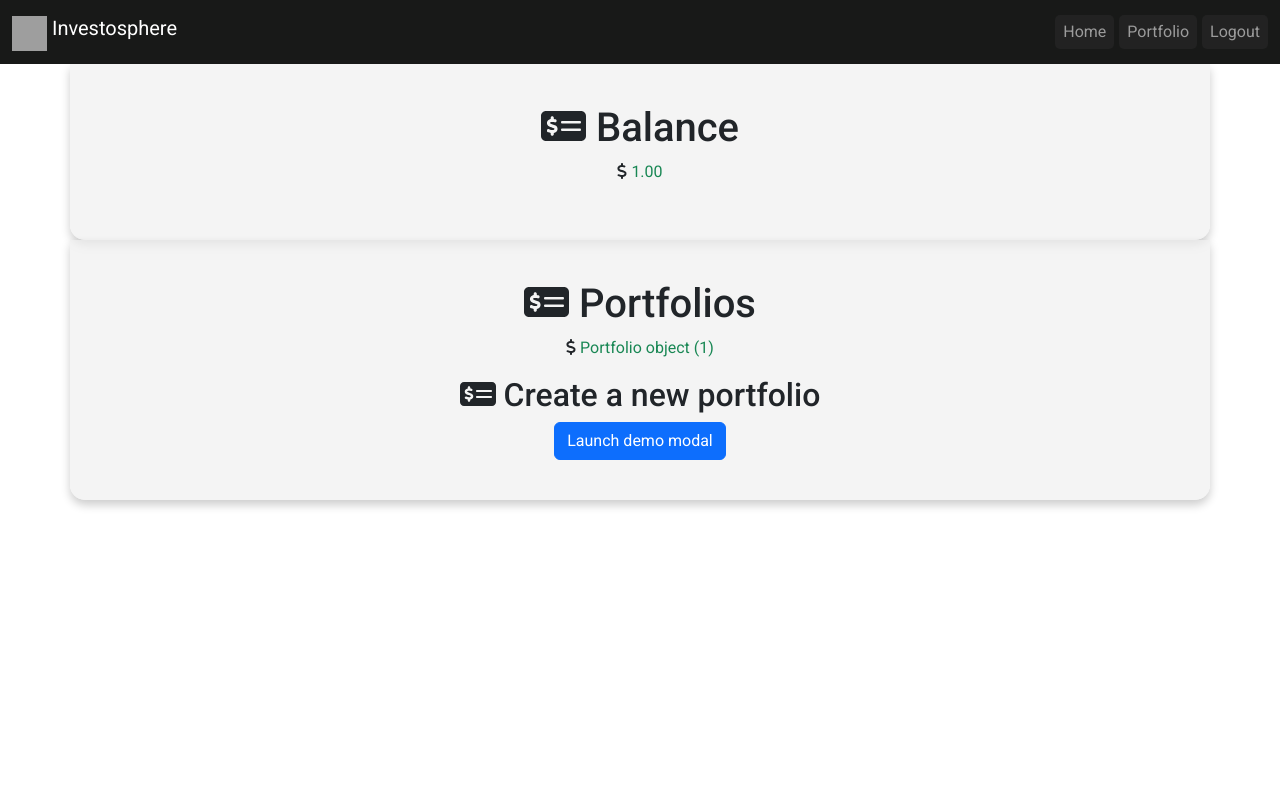
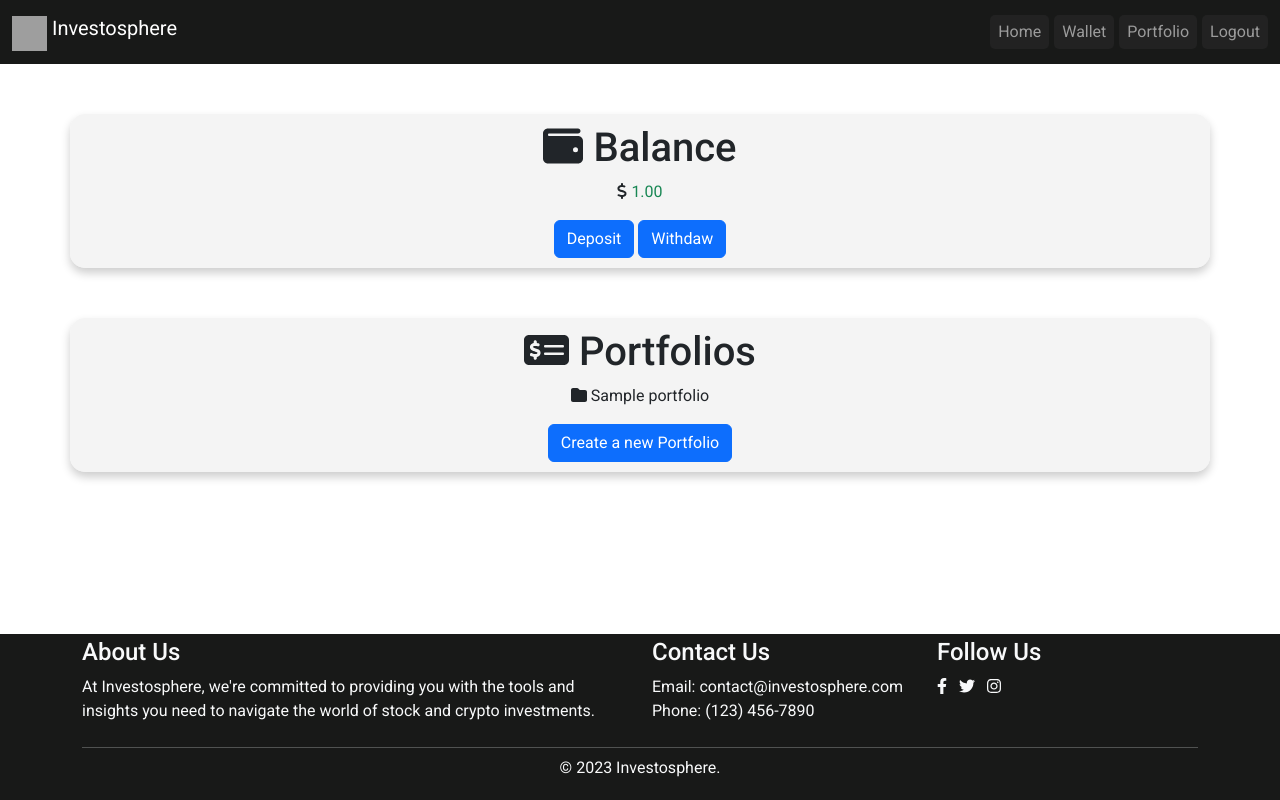
Before and after one commit to Danvm94/investosphere, a Django app: page /portfolio/ in a window 1280 px wide. Run offline with Django 4.2, Linux system fonts and the light colour scheme; a user stored in the database is signed in; tables that the repository leaves empty hold one stand-in row (values such as "Sample post"); some libraries are stand-ins or nearby versions; grey boxes are pictures that could not be loaded.

Commit message:
Add webpage footer on base html with relevant information

```diff
--- /dev/null
+++ b/investo_hub/forms.py
@@ -0,0 +1,7 @@
+from django import forms
+from .models import Portfolio
+
+class PortfolioForm(forms.ModelForm):
+    class Meta:
+        model = Portfolio
+        fields = ['name']  # Include only the 'name' field in the form
--- a/investo_hub/models.py
+++ b/investo_hub/models.py
@@ -3,6 +3,7 @@ from django.contrib.auth.models import User
 
 class Portfolio(models.Model):
     user = models.ForeignKey(User, on_delete=models.CASCADE)
+    name = models.CharField(max_length=15)
     created_at = models.DateTimeField(auto_now_add=True)
 
 class Wallet(models.Model):
--- a/investo_hub/urls.py
+++ b/investo_hub/urls.py
@@ -4,4 +4,5 @@ from . import views
 
 urlpatterns = [
     path('portfolio/', views.portfolio_view, name='portfolio'),
+    path('wallet/', views.wallet_view, name='wallet'),
 ]
--- a/investo_hub/views.py
+++ b/investo_hub/views.py
@@ -3,12 +3,32 @@ from django.shortcuts import render, redirect
 from django.contrib import messages
 from django.contrib.auth.decorators import login_required
 from .models import Wallet, Portfolio
+from .forms import PortfolioForm
 import requests
 import os
 
+
 def portfolio_view(request):
+    user = request.user
+
+    if request.method == 'POST':
+        form = PortfolioForm(request.POST)
+        if form.is_valid():
+            name = form.cleaned_data['name']
+            new_portfolio = Portfolio.objects.create(user=user, name=name)
+            return redirect('portfolio')
+    else:
+        form = PortfolioForm()
+
+    wallet = Wallet.objects.get(user=user)
+    balance = wallet.dollars
+    portfolios = Portfolio.objects.filter(user=user)
+
+    return render(request, 'portfolio.html', {'balance': balance, 'portfolios': portfolios, 'form': form})
+
+
+def wallet_view(request):
     user = request.user
     wallet = Wallet.objects.get(user=user)
     balance = wallet.dollars
-    portfolios = Portfolio.objects.filter(user=user)
-    return render(request, 'portfolio.html', {'balance': balance, 'portfolios': portfolios})
+    return render(request, 'wallet.html', {'balance': balance})
--- a/static/css/styles.css
+++ b/static/css/styles.css
@@ -1,12 +1,12 @@
 * {
   font-family: "Roboto", sans-serif;
 }
+
 
 .bg-charcoal {
   --bs-bg-opacity: 1;
   background-color: #181918;
 }
-
 
 .registration-container {
   background-color: #f0f0f0;
@@ -77,6 +77,14 @@
   border-radius: 0 0 15px 15px;
 }
 
+.portfolio-container {
+  margin-top: 50px;
+  background-color: rgba(240, 240, 240, 0.7);
+  box-shadow: 0px 5px 10px rgba(0, 0, 0, 0.2);
+  border-radius: 15px;
+  padding: 10px;
+}
+
 @media (min-width: 992px) {
   .nav-link {
     border-radius: 5px;
--- a/templates/base.html
+++ b/templates/base.html
@@ -42,6 +42,9 @@
                 </li>
                 {% if user.is_authenticated %}
                 <li class="nav-item">
+                    <a class="nav-link" href="{% url 'wallet' %}">Wallet</a>
+                </li>
+                <li class="nav-item">
                     <a class="nav-link" href="{% url 'portfolio' %}">Portfolio</a>
                 </li>
                 <li class="nav-item">
@@ -58,7 +61,7 @@
     </div>
 </nav>
 
-<body>
+<body class="d-flex flex-column min-vh-100">
     <!-- Messages Part -->
     <div>
         {%if messages%}
@@ -95,10 +98,34 @@
         {% endblock content %}
     </main>
 
+    <footer class="bg-charcoal text-light py-1 mt-auto">
+        <div class="container">
+            <div class="row">
+                <div class="col-md-6">
+                    <h4>About Us</h4>
+                    <p>At Investosphere, we're committed to providing you with the tools and insights you need to navigate the world of stock and crypto investments.</p>
+                </div>
+                <div class="col-md-3">
+                    <h4>Contact Us</h4>
+                    <p>Email: contact@investosphere.com<br>Phone: (123) 456-7890</p>
+                </div>
+                <div class="col-md-3">
+                    <h4>Follow Us</h4>
+                    <a href="https://facebook.com" class="text-light me-2"><i class="fab fa-facebook-f"></i></a>
+                    <a href="https://twitter.com" class="text-light me-2"><i class="fab fa-twitter"></i></a>
+                    <a href="https://instagram.com" class="text-light me-2"><i class="fab fa-instagram"></i></a>
+                </div>
+            </div>
+            <hr class="my-2">
+            <p class="text-center">© 2023 Investosphere.</p>
+        </div>
+    </footer>
+
     <script src="https://cdn.jsdelivr.net/npm/bootstrap@5.2.3/dist/js/bootstrap.bundle.min.js"
         integrity="sha384-kenU1KFdBIe4zVF0s0G1M5b4hcpxyD9F7jL+jjXkk+Q2h455rYXK/7HAuoJl+0I4"
         crossorigin="anonymous"></script>
     <script src="{% static 'js/scripts.js' %}"></script>
 </body>
 
+
 </html>
--- a/templates/home.html
+++ b/templates/home.html
@@ -2,7 +2,7 @@
 
 {% block content %}
 
-<div class="container brief-container">
+<div class="container brief-container mt-5 mb-5">
     <div class="row">
         <div class="col-md-8">
             <h1>Your Intelligent Investing Hub for Stocks and Cryptocurrencies</h1>
@@ -26,7 +26,7 @@
     </div>
 </div>
 
-<div class="container news-container d-none d-lg-block">
+<div class="container news-container d-none d-lg-block mb-5">
     <div class="row">
         <h1 class="text-center">News</h1>
         {%for article in articles%}
@@ -83,5 +83,4 @@
 
 
 
-
 {% endblock %}
--- a/templates/login.html
+++ b/templates/login.html
@@ -9,11 +9,11 @@
                 <div class="mb-3">
                     <div class="row">
                         <div class="col-md-5">
-                            <label for="id_username" class="form-label">Username</label>
-                            <input type="text" name="username" class="form-control"><br>
+                            <label for="username" class="form-label">Username</label>
+                            <input type="username" name="username" class="form-control"><br>
                         </div>
                         <div class="col-md-5">
-                            <label for="id_email" class="form-label">Email</label>
+                            <label for="password" class="form-label">Password</label>
                             <input type="password" name="password" class="form-control"><br>
                         </div>
                     </div>
--- a/templates/portfolio.html
+++ b/templates/portfolio.html
@@ -1,49 +1,77 @@
 {% extends 'base.html' %}
 
 {% block content %}
-<div class="container brief-container">
+<div class="container portfolio-container">
     <div class="row">
         <div class="col-md-12 text-center">
-            <h1><i class="fa-solid fa-money-check-dollar"></i> Balance</h1>
+            <h1><i class="fa-solid fa-wallet"></i> Balance</h1>
             <p><i class="fa-solid fa-dollar-sign"></i> <span class="text-success">{{balance}}</span></p>
-
+            <button type="button" class="btn btn-primary" data-bs-toggle="modal" data-bs-target="#depositModal">
+                Deposit
+            </button>
+            <button type="button" class="btn btn-primary" data-bs-toggle="modal" data-bs-target="#exampleModal">
+                Withdaw
+            </button>
         </div>
     </div>
 </div>
 
-<div class="container brief-container">
+<div class="container portfolio-container">
     <div class="row">
         <div class="col-md-12 text-center">
             <h1><i class="fa-solid fa-money-check-dollar"></i> Portfolios</h1>
             {%for portfolio in portfolios%}
-            <p><i class="fa-solid fa-dollar-sign"></i> <span class="text-success">{{portfolio}}</span></p>
+            <p><i class="fa-solid fa-folder"></i> {{portfolio.name}}</p>
             {%endfor%}
-        </div>
-    </div>
-    <div class="row">
-        <div class="col-md-12 text-center">
-            <h2><i class="fa-solid fa-money-check-dollar"></i> Create a new portfolio</h2>
             <button type="button" class="btn btn-primary" data-bs-toggle="modal" data-bs-target="#exampleModal">
-                Launch demo modal
+                Create a new Portfolio
             </button>
         </div>
     </div>
 </div>
-<div class="modal fade" id="exampleModal" tabindex="-1" aria-labelledby="exampleModalLabel" aria-hidden="true">
+<!--Deposit Modal-->
+<div class="modal fade" id="depositModal" tabindex="-1" aria-labelledby="depositModalLabel" aria-hidden="true">
     <div class="modal-dialog">
+        <form class="new-portfolio-form" method="POST">
             <div class="modal-content">
                 <div class="modal-header">
-                <h1 class="modal-title fs-5" id="exampleModalLabel">Modal title</h1>
+                    <h1 class="modal-title fs-5" id="depositModalLabel">Deposit</h1>
                     <button type="button" class="btn-close" data-bs-dismiss="modal" aria-label="Close"></button>
                 </div>
                 <div class="modal-body">
-                ...
+                    {% csrf_token %}
+                    <label for="{{ form.name.id_for_label }}" class="form-label">Ammount</label>
+                    <input type="text" name="{{ form.name.name }}" id="{{ form.name.id_for_label }}"
+                        class="form-control"><br>
                 </div>
                 <div class="modal-footer">
                     <button type="button" class="btn btn-secondary" data-bs-dismiss="modal">Close</button>
-                <button type="button" class="btn btn-primary">Save changes</button>
+                    <button type="submit" class="btn btn-primary">Save changes</button>
                 </div>
             </div>
+        </form>
+    </div>
+</div>
+<div class="modal fade" id="exampleModal" tabindex="-1" aria-labelledby="exampleModalLabel" aria-hidden="true">
+    <div class="modal-dialog">
+        <form class="new-portfolio-form" method="POST">
+            <div class="modal-content">
+                <div class="modal-header">
+                    <h1 class="modal-title fs-5" id="exampleModalLabel">New Portfolio</h1>
+                    <button type="button" class="btn-close" data-bs-dismiss="modal" aria-label="Close"></button>
+                </div>
+                <div class="modal-body">
+                    {% csrf_token %}
+                    <label for="{{ form.name.id_for_label }}" class="form-label">Portfolio Name</label>
+                    <input type="text" name="{{ form.name.name }}" id="{{ form.name.id_for_label }}"
+                        class="form-control"><br>
+                </div>
+                <div class="modal-footer">
+                    <button type="button" class="btn btn-secondary" data-bs-dismiss="modal">Close</button>
+                    <button type="submit" class="btn btn-primary">Save changes</button>
+                </div>
+            </div>
+        </form>
     </div>
 </div>
 
```
Also changed, not shown: templates/wallet.html (added, +19 -0 lines), investo_hub/migrations/0002_portfolio_name.py (added). Lines whose indentation alone changed are shown as unchanged.
